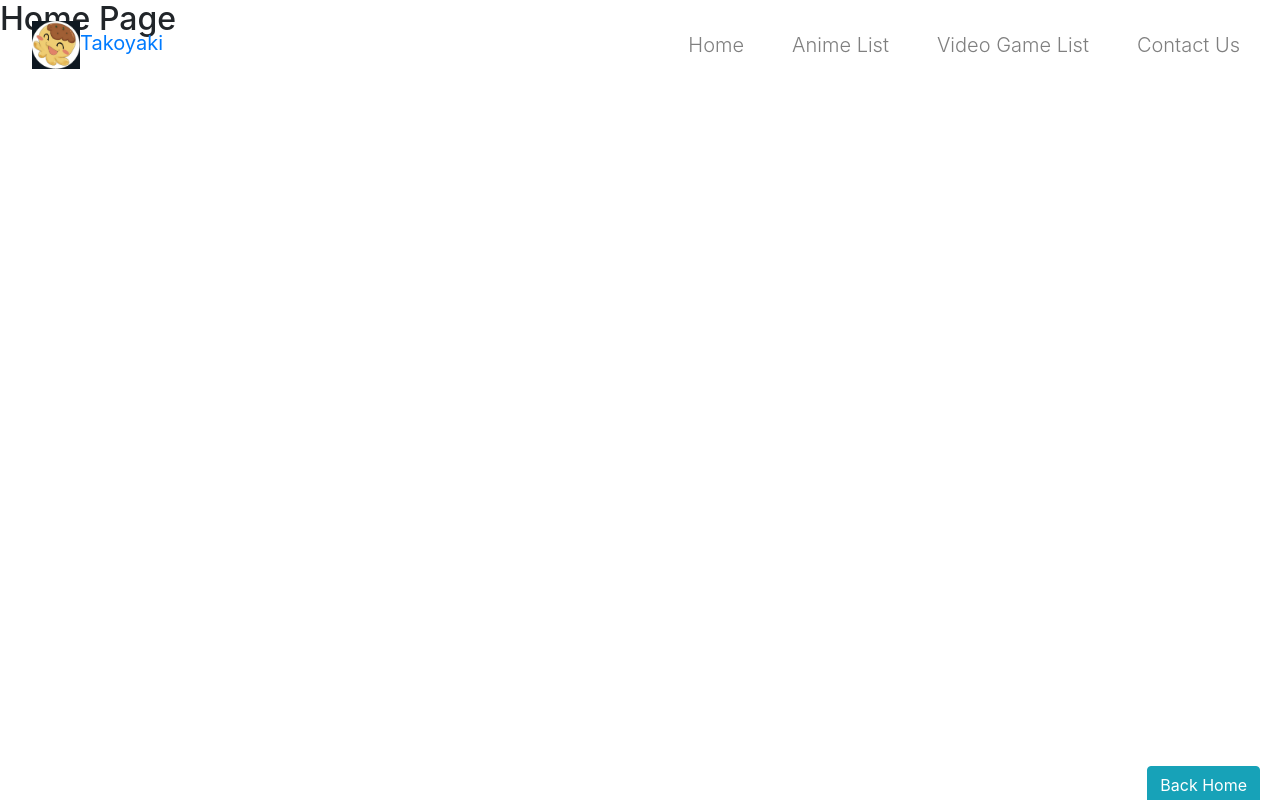
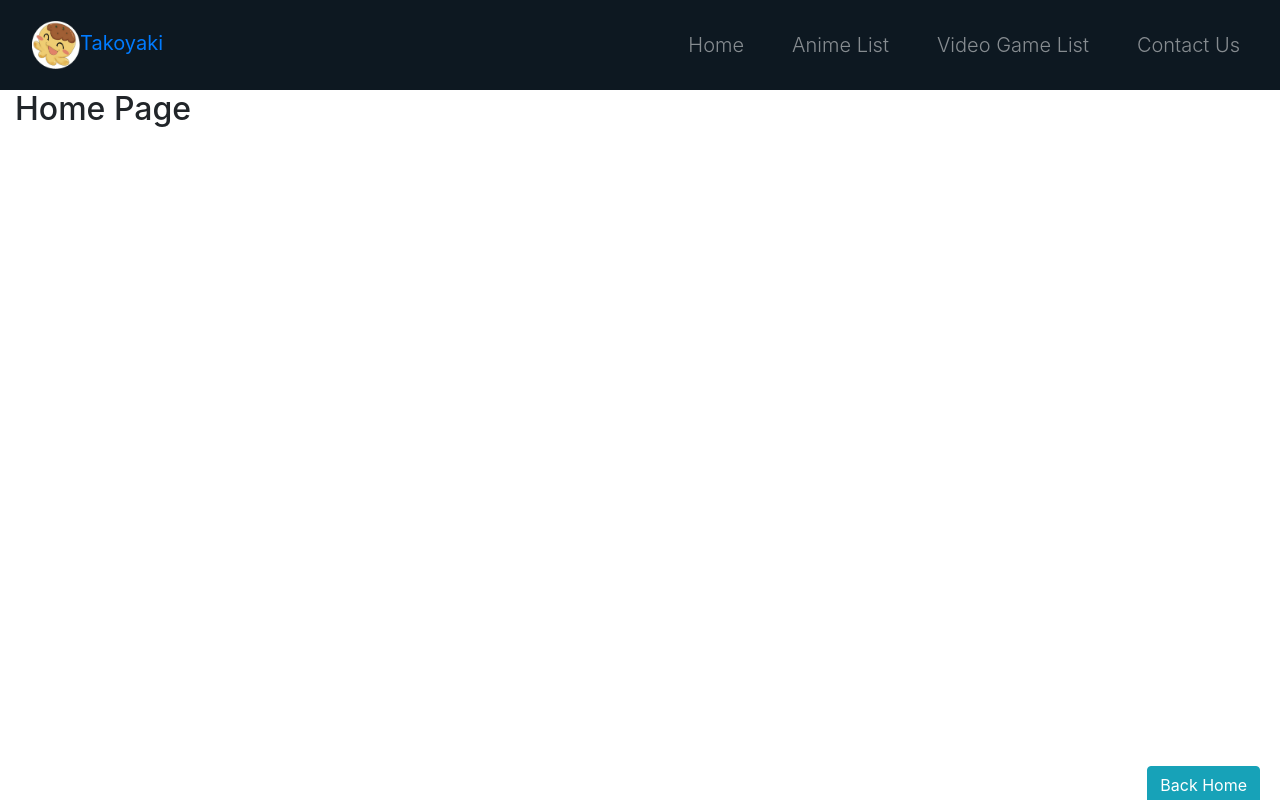
Before and after one commit to huegogh/recreate-wtih-react, a React (Create React App) app: page /review-site in a window 1280 px wide. Built offline with nearby package versions, Linux system fonts and the light colour scheme.

Commit message:
clean up unwanted horizontal scroll

```diff
--- a/src/components/multipage-components/NavigationBar.js
+++ b/src/components/multipage-components/NavigationBar.js
@@ -1,5 +1,3 @@
-import Row from 'react-bootstrap/Row';
-import Col from 'react-bootstrap/Col';
 import Nav from 'react-bootstrap/Nav';
 import Navbar from 'react-bootstrap/Navbar';
 import styled from 'styled-components';
@@ -18,10 +16,8 @@ export function NavigationBar(props) {
     let { url } = useRouteMatch();
 
     return (
-        <Row className="mb-5 fixed-top">
-            <Col>
             <Styles>
-            <Navbar expand="md">
+            <Navbar  className="bg-custom navbar-dark" expand="md">
                 <Navbar.Brand>
                     <Nav.Link as={Link} to ={`${url}`}>
                     <img
@@ -47,8 +43,6 @@ export function NavigationBar(props) {
                 </Navbar.Collapse>
             </Navbar>
         </Styles>
-            </Col>
-        </Row>
     );
 }
 
--- a/src/components/pages/Multipage.js
+++ b/src/components/pages/Multipage.js
@@ -22,10 +22,8 @@ export function Multipage() {
 
     return (
         <React.Fragment>
+            <NavigationBar content={NavLinks} />
             <Layout>
-                <NavigationBar content={NavLinks} />
-                <BackButton />
-            </Layout>
                 <Switch>
                     <Route exact path={path} component={Home} />
                     <Route path={`${path}/anime`} component={Anime} />
@@ -33,6 +31,8 @@ export function Multipage() {
                     <Route path={`${path}/contact`} component={Contact} />
                     <Route component={NoMatch} />
                 </Switch>
+            </Layout>
+            <BackButton />
         </React.Fragment>
     );
 }
```
Lines whose indentation alone changed are shown as unchanged.
